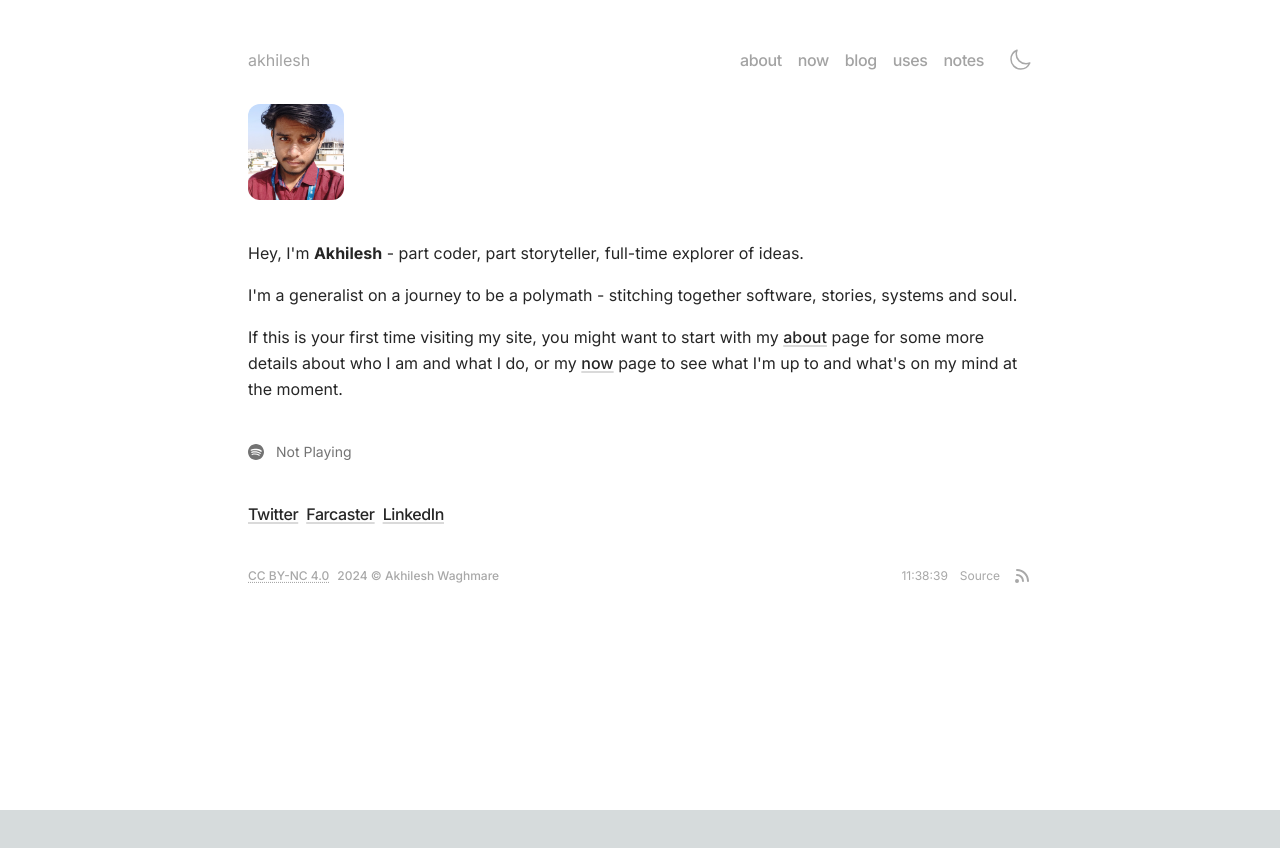
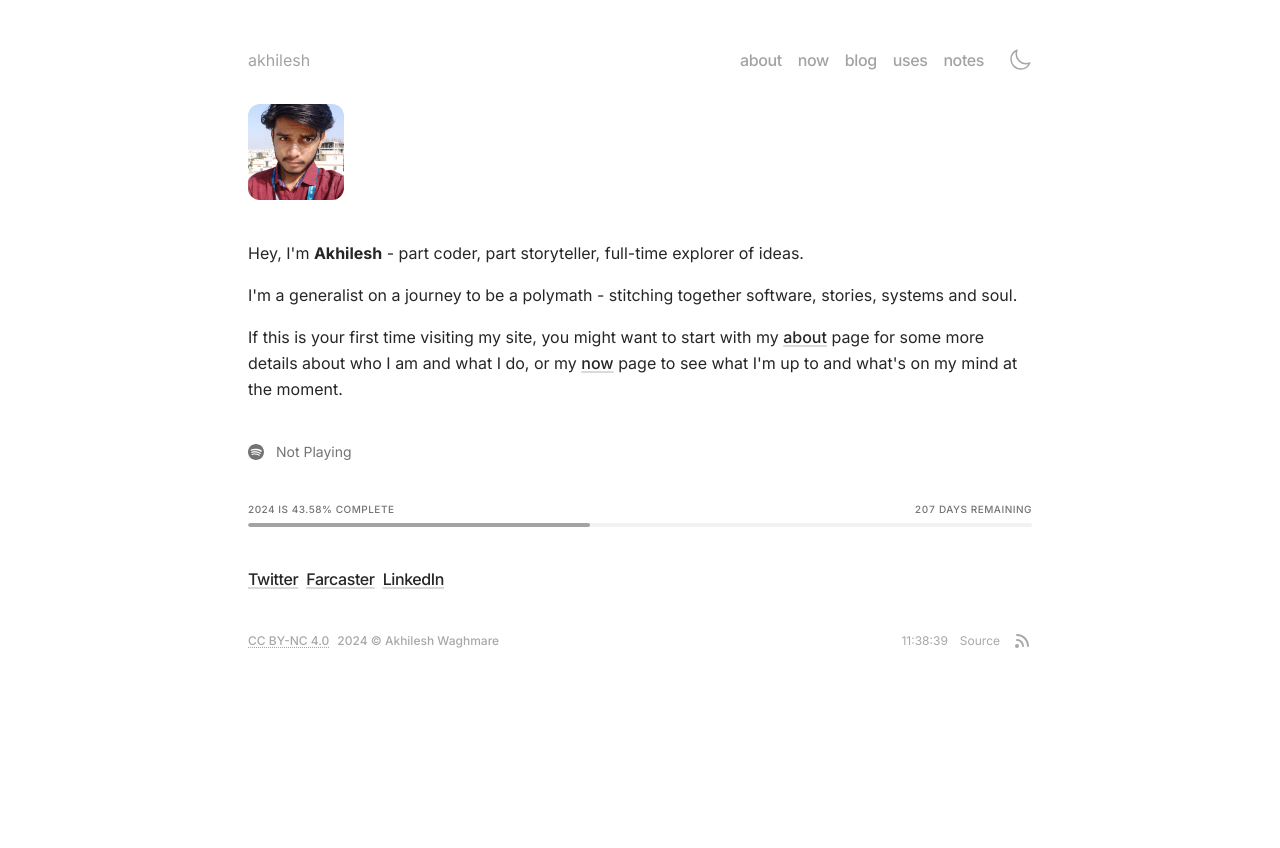
Before and after one commit to akhilesh-w/akhileshw.xyz, a Next.js app: page / in a window 1280 px wide. Shown: the top 848 px of the page. Before the commit the page ends 810 px from the top, so only its background shows below. Built offline with nearby package versions, Linux system fonts and the light colour scheme; no server answers.

Commit message:
added year in progress component

```diff
--- /dev/null
+++ b/components/YearProgress.tsx
@@ -0,0 +1,46 @@
+"use client";
+
+import { useEffect, useState } from "react";
+
+export const YearProgress = () => {
+    const [progress, setProgress] = useState(0);
+    const [daysLeft, setDaysLeft] = useState(0);
+    const [year, setYear] = useState(new Date().getFullYear());
+
+    useEffect(() => {
+        const calculateProgress = () => {
+            const now = new Date();
+            const start = new Date(now.getFullYear(), 0, 1);
+            const end = new Date(now.getFullYear() + 1, 0, 1);
+            const total = end.getTime() - start.getTime();
+            const elapsed = now.getTime() - start.getTime();
+            const percentage = (elapsed / total) * 100;
+
+            setProgress(percentage);
+            setYear(now.getFullYear());
+
+            const diff = end.getTime() - now.getTime();
+            setDaysLeft(Math.ceil(diff / (1000 * 60 * 60 * 24)));
+        };
+
+        calculateProgress();
+        // Update every hour
+        const interval = setInterval(calculateProgress, 1000 * 60 * 60);
+        return () => clearInterval(interval);
+    }, []);
+
+    return (
+        <div className="space-y-1.5">
+            <div className="flex justify-between items-center text-[10px] uppercase tracking-wider font-medium text-neutral-500 dark:text-neutral-400">
+                <span>{year} is {progress.toFixed(2)}% complete</span>
+                <span className="tabular-nums">{daysLeft} days remaining</span>
+            </div>
+            <div className="h-1 w-full bg-neutral-200/50 dark:bg-neutral-800/50 rounded-full overflow-hidden">
+                <div
+                    className="h-full bg-neutral-400 dark:bg-neutral-500 transition-all duration-1000 ease-out rounded-full"
+                    style={{ width: `${progress}%` }}
+                />
+            </div>
+        </div>
+    );
+};
--- a/src/app/page.tsx
+++ b/src/app/page.tsx
@@ -6,6 +6,7 @@ import { getAllPosts } from "../utils/api";
 import Link from "next/link";
 import linker from "../../components/linker";
 import NowPlaying from "../../components/NowPlaying";
+import { YearProgress } from "../../components/YearProgress";
 
 export const metadata: Metadata = {}
 
@@ -33,6 +34,11 @@ export default async function Home() {
         <NowPlaying />
       </section>
 
+      {/* Year in Progress */}
+      <section className="mb-10 appear stagger-5">
+        <YearProgress />
+      </section>
+
       {/* links */}
       <section className="appear stagger-5">
         <div className="flex flex-wrap gap-2">
```
Also changed, not shown: 1 other file (tests, documents, lock files or other folders).
